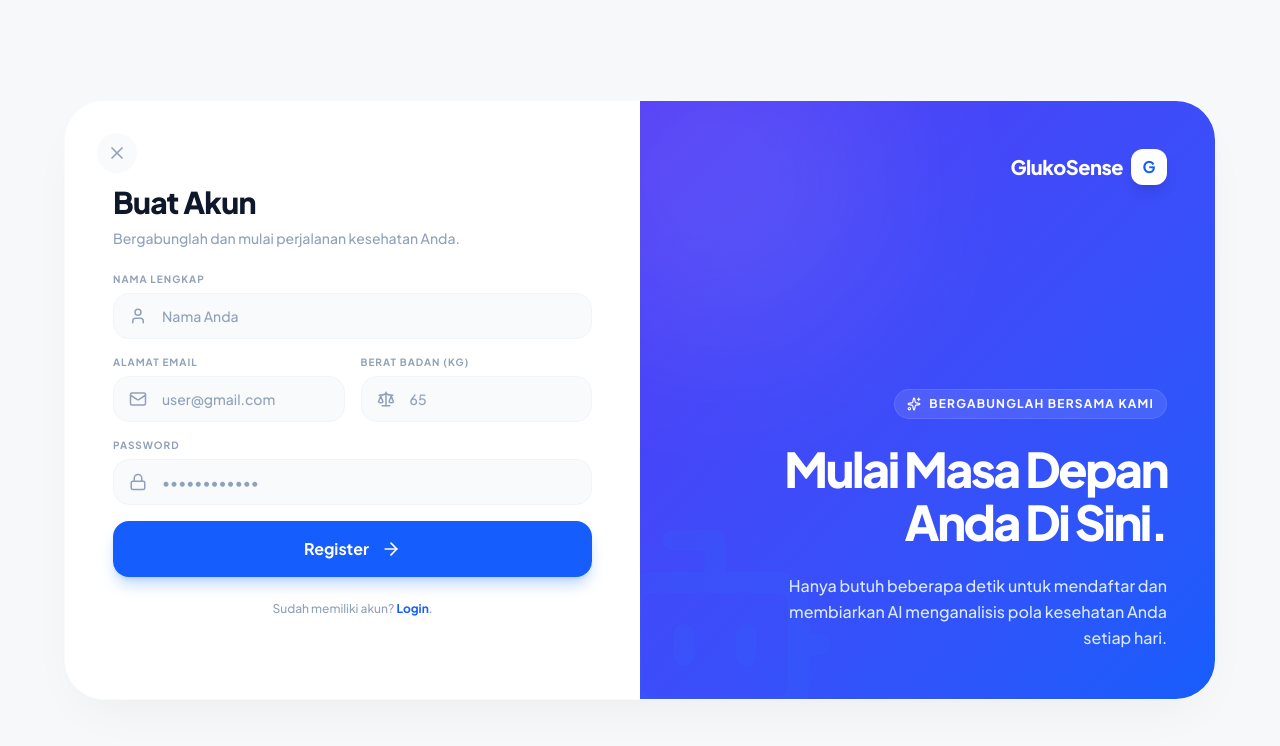
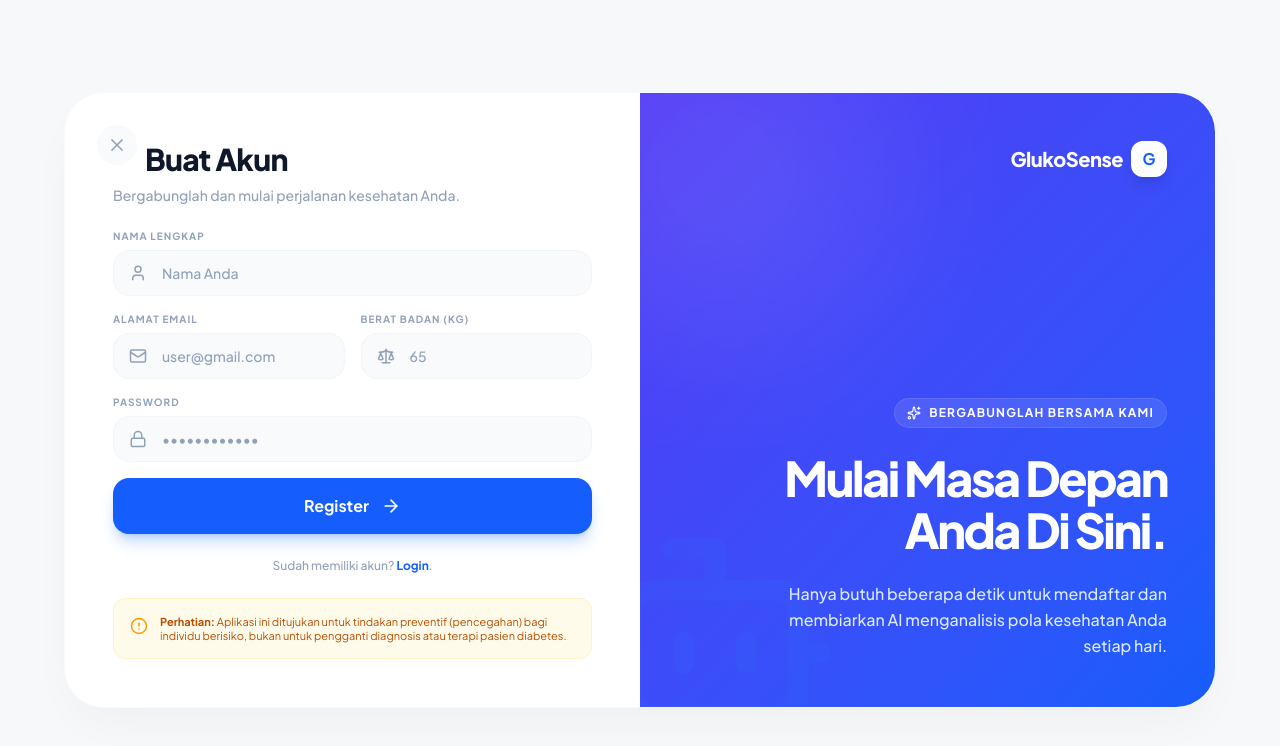
Before and after one commit to alifnay/glikosense-frontend, a React (Vite) app: page /register in a window 1280 px wide. Shown: the top 746 px of the page. Built offline with nearby package versions, Linux system fonts and the light colour scheme.

Commit message:
feat: Added disclaimer banners across application pages

```diff
--- a/src/pages/ChatPage.tsx
+++ b/src/pages/ChatPage.tsx
@@ -330,6 +330,13 @@ export default function ChatPage() {
                         >
                             <Check size={20} /> Save Entry to Database
                         </button>
+
+                        <div className="mt-2 p-4 bg-amber-50 rounded-2xl border border-amber-100 flex items-start gap-3">
+                            <AlertCircle size={20} className="text-amber-500 shrink-0 mt-0.5" />
+                            <p className="text-[12px] text-amber-700 leading-relaxed font-medium">
+                                <strong>Perhatian:</strong> Aplikasi ini ditujukan untuk tindakan preventif (pencegahan) bagi individu berisiko, bukan untuk pengganti diagnosis atau terapi pasien diabetes.
+                            </p>
+                        </div>
                     </div>
                 </div>
             )}
--- a/src/pages/Home.tsx
+++ b/src/pages/Home.tsx
@@ -1,5 +1,5 @@
 import { useEffect, useState } from 'react';
-import { Settings, Sparkles, TrendingUp, Activity, Droplets, CheckCircle2, Loader2, HelpCircle, X, BookOpen, Zap, Apple, Utensils } from 'lucide-react';
+import { Settings, Sparkles, TrendingUp, Activity, Droplets, CheckCircle2, Loader2, HelpCircle, X, BookOpen, Zap, Apple, Utensils, AlertCircle } from 'lucide-react';
 import { Link } from 'react-router-dom';
 import axios from 'axios';
 
@@ -488,6 +488,13 @@ const fetchWithRetry = async (url: string, retries = MAX_RETRY): Promise<any> =>
                     </div>
                 </div>
 
+                <div className="col-span-12 mt-4 p-4 bg-amber-50 rounded-2xl border border-amber-100 flex items-start gap-3">
+                    <AlertCircle size={20} className="text-amber-500 shrink-0 mt-0.5" />
+                    <p className="text-[12px] text-amber-700 leading-relaxed font-medium">
+                        <strong>Perhatian:</strong> Aplikasi ini ditujukan untuk tindakan preventif (pencegahan) bagi individu berisiko, bukan untuk pengganti diagnosis atau terapi pasien diabetes.
+                    </p>
+                </div>
+
             </div>
         </div>
             {/* --- MODAL: Penjelasan Glycemic Index & Load --- */}
--- a/src/pages/LandingPage.tsx
+++ b/src/pages/LandingPage.tsx
@@ -1,6 +1,6 @@
 import { useEffect, useRef } from 'react';
 import { useNavigate } from 'react-router-dom';
-import { Activity, Brain, ShieldCheck } from 'lucide-react';
+import { Activity, Brain, ShieldCheck, AlertTriangle } from 'lucide-react';
 
 export default function LandingPage() {
     const navigate = useNavigate();
@@ -293,6 +293,23 @@ export default function LandingPage() {
                 </div>
             </section>
 
+            {/* ─── DISCLAIMER BANNER ─── */}
+            <section className="relative z-10 pb-16 px-6">
+                <div className="max-w-3xl mx-auto">
+                    <div className="rounded-2xl p-5 border border-amber-500/20 bg-amber-500/5 flex items-start gap-4">
+                        <div className="p-2 bg-amber-500/10 rounded-lg text-amber-400 shrink-0">
+                            <AlertTriangle size={20} />
+                        </div>
+                        <div>
+                            <h4 className="text-amber-400 font-semibold text-sm mb-1 uppercase tracking-wider">Perhatian</h4>
+                            <p className="text-white/50 text-[13px] leading-relaxed">
+                                Aplikasi ini ditujukan murni untuk <strong>tindakan preventif (pencegahan) </strong> bagi individu berisiko, dan <strong>bukan sebagai pengganti diagnosis, perawatan medis, atau terapi pasien diabetes.</strong> Harap selalu berkonsultasi dengan dokter untuk keputusan medis Anda.
+                            </p>
+                        </div>
+                    </div>
+                </div>
+            </section>
+
             {/* ─── FOOTER ─── */}
             <footer className="relative z-10 py-10 px-6 border-t border-white/5">
                 <div className="max-w-6xl mx-auto flex flex-col md:flex-row items-center justify-between gap-4">
--- a/src/pages/LoginPage.tsx
+++ b/src/pages/LoginPage.tsx
@@ -1,6 +1,6 @@
 import { useState } from 'react';
 import { useNavigate } from 'react-router-dom';
-import { Mail, Lock, Sparkles, ArrowRight, Bot, X } from 'lucide-react';
+import { Mail, Lock, Sparkles, ArrowRight, Bot, X, AlertCircle } from 'lucide-react';
 import axios from 'axios';
 import toast from 'react-hot-toast';
 
@@ -142,12 +142,19 @@ export default function LoginPage() {
                         </button>
                     </form>
 
-                    <p className="text-center text-xs text-slate-400 mt-10 font-medium">
+                    <p className="text-center text-xs text-slate-400 mt-8 font-medium">
                         Don't have an account?{' '}
                         <button onClick={() => navigate('/register')} className="font-bold text-blue-600 hover:text-blue-700 cursor-pointer">
                             Create Account
                         </button>.
                     </p>
+
+                    <div className="mt-8 p-4 bg-amber-50 rounded-xl border border-amber-100 flex items-start gap-3">
+                        <AlertCircle size={18} className="text-amber-500 shrink-0 mt-0.5" />
+                        <p className="text-[11px] text-amber-700 leading-tight">
+                            <strong>Perhatian:</strong> Aplikasi ini ditujukan untuk tindakan preventif (pencegahan) bagi individu berisiko, bukan untuk pengganti diagnosis atau terapi pasien diabetes.
+                        </p>
+                    </div>
                 </div>
             </div>
         </div>
--- a/src/pages/LogsPage.tsx
+++ b/src/pages/LogsPage.tsx
@@ -1,6 +1,6 @@
 import { useState, useEffect } from 'react';
 import axios from 'axios';
-import { Settings, Calendar, Flame, Activity, ChevronRight, ChevronDown, Loader2, X } from 'lucide-react';
+import { Settings, Calendar, Flame, Activity, ChevronRight, ChevronDown, Loader2, X, AlertCircle } from 'lucide-react';
 import { Link } from 'react-router-dom';
 
 // 1. Tipe data mentah dari Backend (Sesuai schema.prisma)
@@ -302,6 +302,13 @@ export default function LogsPage() {
                         Muat Data Lebih Lama
                     </button>
                 )}
+
+                <div className="mt-6 p-4 bg-amber-50 rounded-2xl border border-amber-100 flex items-start gap-3">
+                    <AlertCircle size={20} className="text-amber-500 shrink-0 mt-0.5" />
+                    <p className="text-[12px] text-amber-700 leading-relaxed font-medium">
+                        <strong>Perhatian:</strong> Aplikasi ini ditujukan untuk tindakan preventif (pencegahan) bagi individu berisiko, bukan untuk pengganti diagnosis atau terapi pasien diabetes.
+                    </p>
+                </div>
             </div>
 
             {/* Modal / Popup Detail */}
--- a/src/pages/ProfilePage.tsx
+++ b/src/pages/ProfilePage.tsx
@@ -322,6 +322,13 @@ export default function ProfilePage() {
                                     <p className="text-lg font-extrabold text-blue-900">{bio.value}</p>
                                 </div>
                             ))}
+                        </div>
+
+                        <div className="mt-8 p-4 bg-amber-50 rounded-2xl border border-amber-100 flex items-start gap-3">
+                            <AlertCircle size={20} className="text-amber-500 shrink-0 mt-0.5" />
+                            <p className="text-[12px] text-amber-700 leading-relaxed font-medium">
+                                <strong>Perhatian:</strong> Aplikasi ini ditujukan untuk tindakan preventif (pencegahan) bagi individu berisiko, bukan untuk pengganti diagnosis atau terapi pasien diabetes.
+                            </p>
                         </div>
 
                         <button
--- a/src/pages/RegisterPage.tsx
+++ b/src/pages/RegisterPage.tsx
@@ -1,7 +1,7 @@
 import { useState } from 'react';
 import { useNavigate } from 'react-router-dom';
 import axios from 'axios';
-import { Mail, Lock, Sparkles, ArrowRight, Bot, User, Scale, X } from 'lucide-react';
+import { Mail, Lock, Sparkles, ArrowRight, Bot, User, Scale, X, AlertCircle } from 'lucide-react';
 import toast from 'react-hot-toast';
 
 export default function RegisterPage() {
@@ -67,7 +67,7 @@ export default function RegisterPage() {
                         <X size={20} />
                     </button>
 
-                    <h2 className="text-3xl font-extrabold text-slate-900 mb-2 tracking-tight">Buat Akun</h2>
+                    <h2 className="text-3xl font-extrabold text-slate-900 mb-2 ml-8 tracking-tight">Buat Akun</h2>
                     <p className="text-slate-400 font-medium text-sm mb-6">Bergabunglah dan mulai perjalanan kesehatan Anda.</p>
 
                     <form onSubmit={handleRegister} className="space-y-4">
@@ -160,6 +160,13 @@ export default function RegisterPage() {
                             Login
                         </button>.
                     </p>
+
+                    <div className="mt-6 p-4 bg-amber-50 rounded-xl border border-amber-100 flex items-start gap-3">
+                        <AlertCircle size={18} className="text-amber-500 shrink-0 mt-0.5" />
+                        <p className="text-[11px] text-amber-700 leading-tight">
+                            <strong>Perhatian:</strong> Aplikasi ini ditujukan untuk tindakan preventif (pencegahan) bagi individu berisiko, bukan untuk pengganti diagnosis atau terapi pasien diabetes.
+                        </p>
+                    </div>
                 </div>
 
                 {/* === KANAN: Branding & Experience === */}
```
